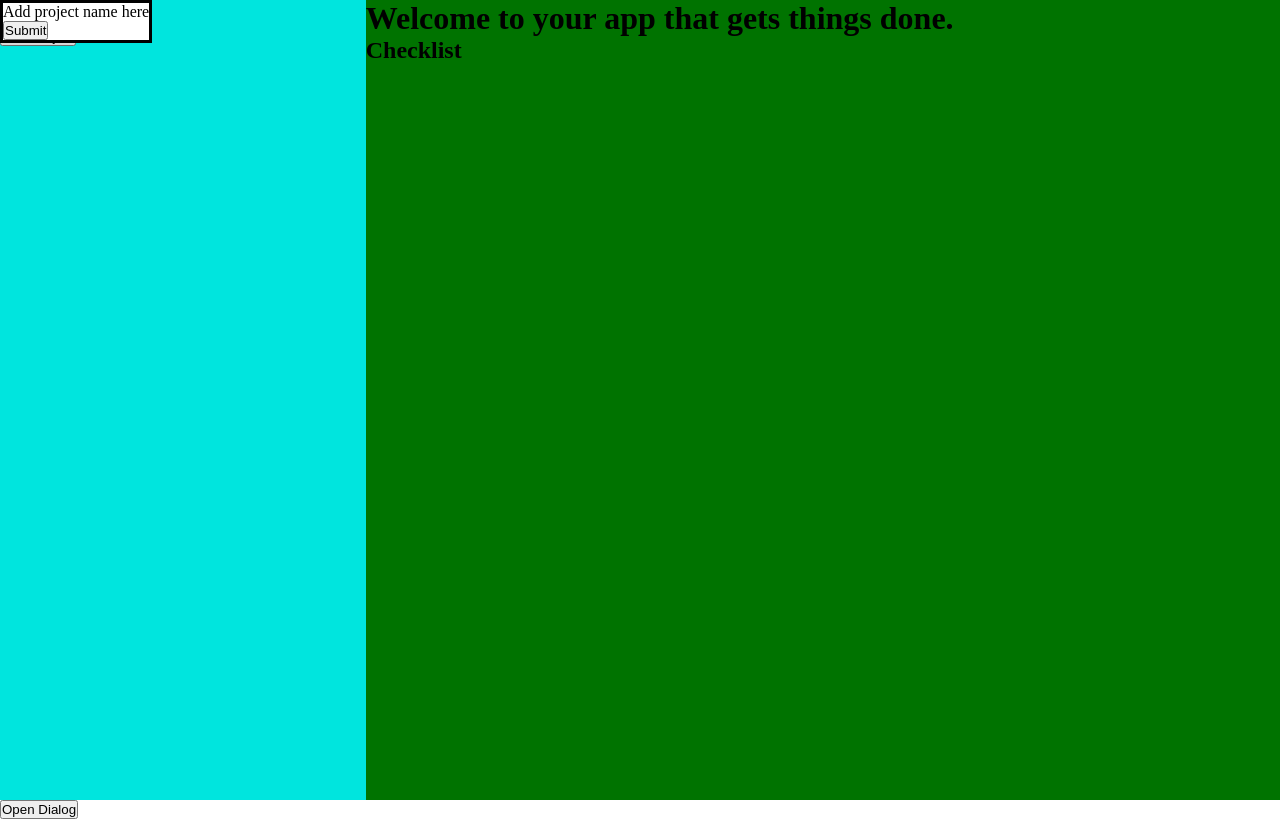
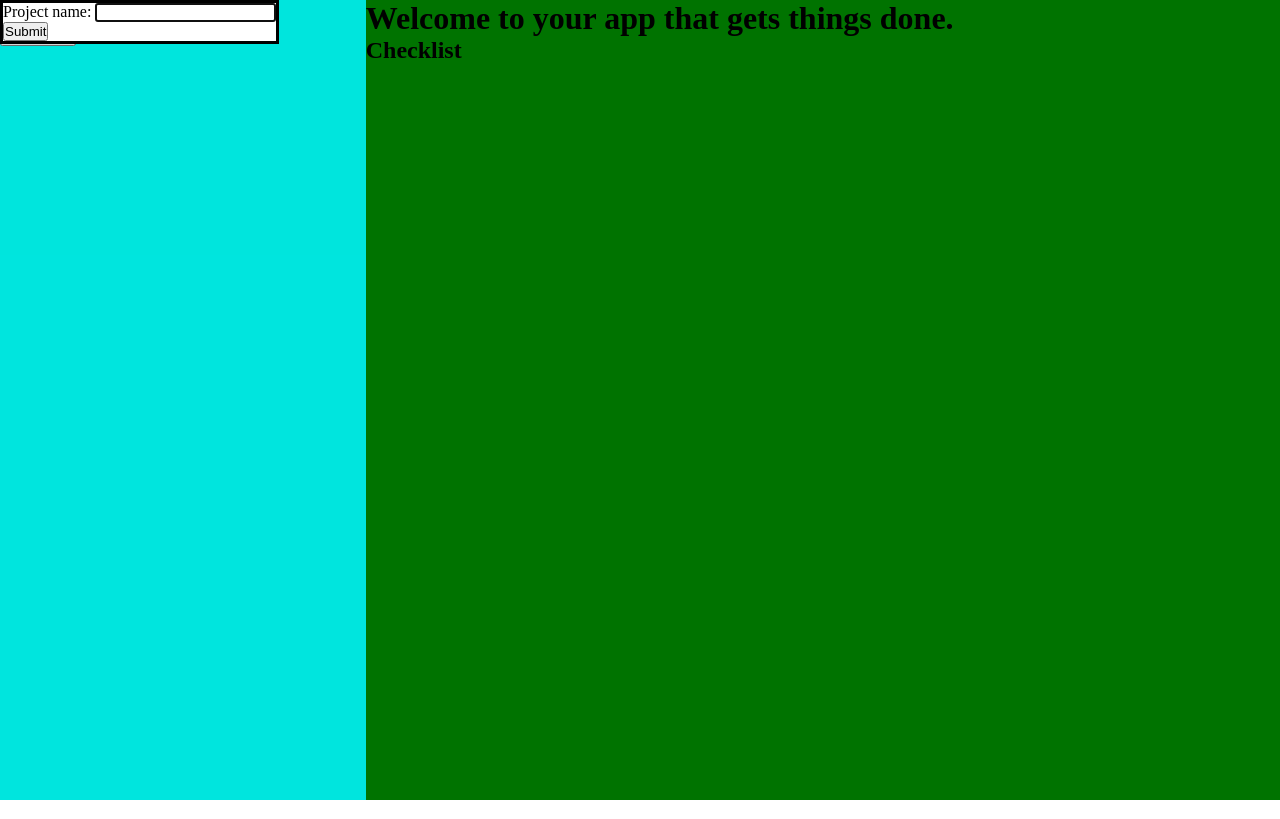
Before and after one commit to blusubz/todo-app, a website built with webpack: page src/template.html in a window 1280 px wide. Both pictures are taken after a click on the button "New Project". Built offline with nearby package versions, Linux system fonts and the light colour scheme.

Commit message:
refactor add project dialog

```diff
--- a/src/index.js
+++ b/src/index.js
@@ -24,9 +24,9 @@ console.log(defaultProject);
 console.log(booksToBuyProject);
 
 
-const dialog = document.getElementById('projectDialog');
+const dialog = document.getElementById('project-dialog');
 const openBtn = document.getElementById('addProjectBtn');
-const closeBtn = document.getElementById('submitBtn');
+const closeBtn = document.getElementById('closeBtn');
 
 openBtn.addEventListener('click', () => {
     dialog.showModal();
--- a/src/template.html
+++ b/src/template.html
@@ -13,6 +13,7 @@
                 <button id="addProjectBtn">New Project</button>
                 <div id="projectsList"></div>
             </aside>
+
             <main class="main-content">
                 <h1>Welcome to your app that gets things done.</h1>
                 <h2>Checklist</h2>
@@ -21,11 +22,15 @@
         </div>
 
         <!-- The Dialog Box -->
-         <dialog id="projectDialog">
-            <p>Add project name here</p>
-            <button id="submitBtn">Submit</button>
+         <dialog id="project-dialog">
+            <form method="dialog" id="project-name">
+                <!-- method="dialog" allows button with submit to close dialog -->
+                <div>
+                    <label for="projectName">Project name:</label>
+                    <input type="text" id="projectName" name="projectName" autofocus>
+                </div>
+                <button type="submit" id="closeBtn">Submit</button>
+            </form>
          </dialog>
-
-         <button id="openBtn">Open Dialog</button>
     </body>
 </html>
```
